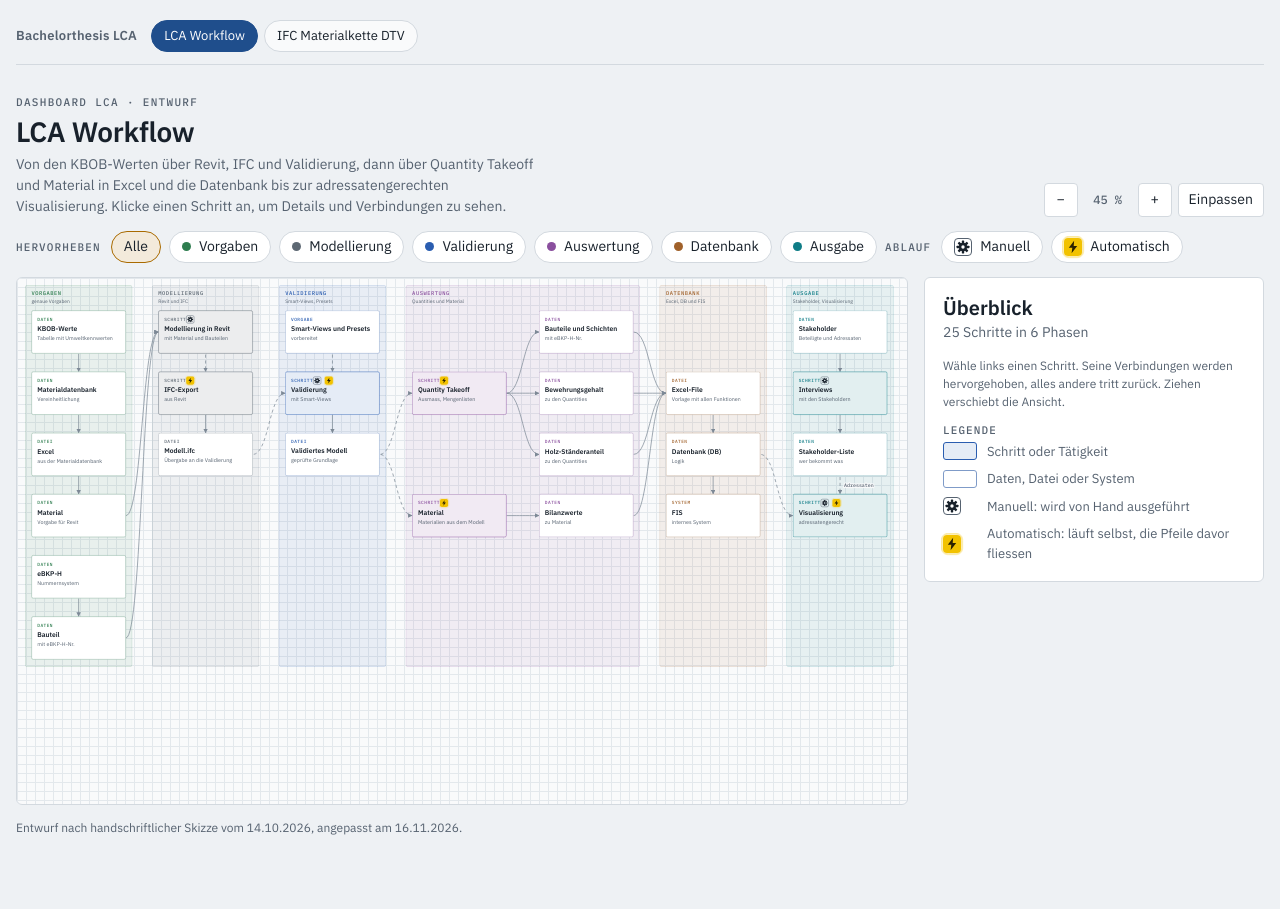
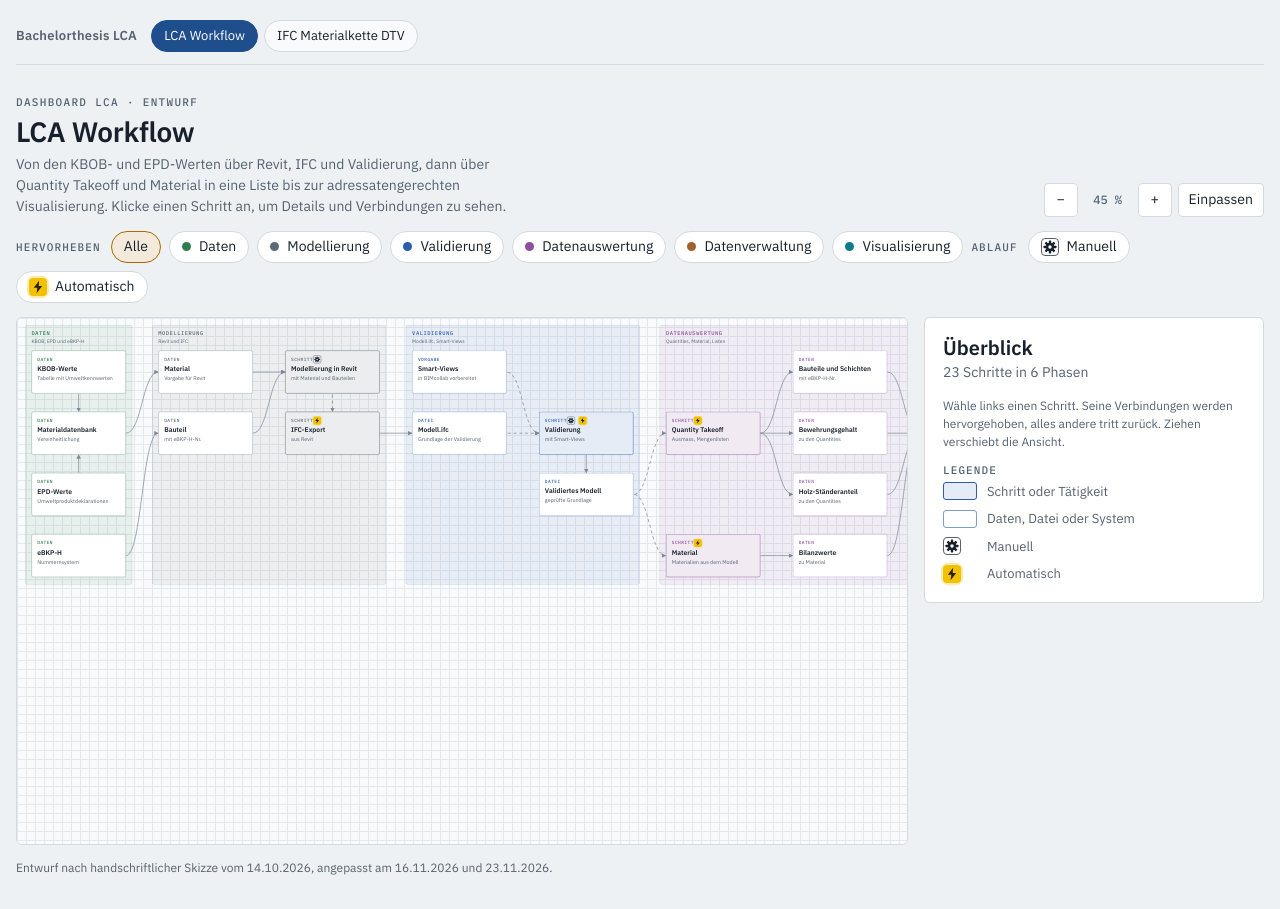
Before and after one commit to HEDAatWG/lcawf, a plain HTML site: page index.html in a window 1280 px wide. Before the commit the page ends 869 px from the top, so only its background shows below. Drawn offline with Linux system fonts and the light colour scheme.

Commit message:
Update content in index.html for clarity and accuracy in LCA workflow description

```diff
--- a/index.html
+++ b/index.html
@@ -199,7 +199,7 @@ svg.edges { position: absolute; left: 0; top: 0; pointer-events: none; overflow:
     <div>
       <p class="kicker">Dashboard LCA · Entwurf</p>
       <h1>LCA Workflow</h1>
-      <p class="lead">Von den KBOB-Werten über Revit, IFC und Validierung, dann über Quantity Takeoff und Material in Excel und die Datenbank bis zur adressatengerechten Visualisierung. Klicke einen Schritt an, um Details und Verbindungen zu sehen.</p>
+      <p class="lead">Von den KBOB- und EPD-Werten über Revit, IFC und Validierung, dann über Quantity Takeoff und Material in eine Liste bis zur adressatengerechten Visualisierung. Klicke einen Schritt an, um Details und Verbindungen zu sehen.</p>
     </div>
     <div class="tools" role="group" aria-label="Zoom">
       <button class="tbtn" id="zout" type="button" aria-label="Verkleinern">−</button>
@@ -218,22 +218,22 @@ svg.edges { position: absolute; left: 0; top: 0; pointer-events: none; overflow:
     <aside class="panel" id="panel" aria-live="polite"></aside>
   </div>
 
-  <p class="foot">Entwurf nach handschriftlicher Skizze vom 14.10.2026, angepasst am 16.11.2026.</p>
+  <p class="foot">Entwurf nach handschriftlicher Skizze vom 14.10.2026, angepasst am 16.11.2026 und 23.11.2026.</p>
 </div>
 
 <script>
 (function () {
-  var NW = 210, NH = 96, GX = 72, GY = 40, PX = 32, TOP = 72, COLS = 7, ROWS = 6;
+  var NW = 210, NH = 96, GX = 72, GY = 40, PX = 32, TOP = 72, COLS = 10, ROWS = 4;
   var SW = PX * 2 + COLS * NW + (COLS - 1) * GX;
   var SH = TOP + ROWS * NH + (ROWS - 1) * GY + 32;
 
   var PH = [
-    { id: 'vor', name: 'Vorgaben', c: '--p-vor', d: 'genaue Vorgaben' },
-    { id: 'mod', name: 'Modellierung', c: '--p-mod', d: 'Revit und IFC' },
-    { id: 'val', name: 'Validierung', c: '--p-val', d: 'Smart-Views, Presets' },
-    { id: 'aus', name: 'Auswertung', c: '--p-aus', d: 'Quantities und Material', cols: 2 },
-    { id: 'dat', name: 'Datenbank', c: '--p-dat', d: 'Excel, DB und FIS' },
-    { id: 'out', name: 'Ausgabe', c: '--p-out', d: 'Stakeholder, Visualisierung' }
+    { id: 'vor', name: 'Daten', c: '--p-vor', d: 'KBOB, EPD und eBKP-H' },
+    { id: 'mod', name: 'Modellierung', c: '--p-mod', d: 'Revit und IFC', cols: 2 },
+    { id: 'val', name: 'Validierung', c: '--p-val', d: 'Modell.ifc, Smart-Views', cols: 2 },
+    { id: 'aus', name: 'Datenauswertung', c: '--p-aus', d: 'Quantities, Material, Listen', cols: 3 },
+    { id: 'dat', name: 'Datenverwaltung', c: '--p-dat', d: 'Liste und FIS' },
+    { id: 'out', name: 'Visualisierung', c: '--p-out', d: 'adressatengerecht' }
   ];
   var cc = 0;
   PH.forEach(function (p) { p.cols = p.cols || 1; p.c0 = cc; cc += p.cols; });
@@ -242,87 +242,58 @@ svg.edges { position: absolute; left: 0; top: 0; pointer-events: none; overflow:
 
   var NODES = [
     { id: 'kbob', ph: 'vor', col: 0, row: 0, kind: 'daten', t: 'KBOB-Werte', s: 'Tabelle mit Umweltkennwerten',
-      was: 'Ausgangsdaten für die Ökobilanz: eine Tabelle mit KBOB-Werten.',
-      skizze: 'Eingekreist, ganz oben unter «genaue Vorgaben».' },
+      was: 'Ausgangsdaten für die Ökobilanz: eine Tabelle mit KBOB-Werten.' },
     { id: 'matdb', ph: 'vor', col: 0, row: 1, kind: 'daten', t: 'Materialdatenbank', s: 'Vereinheitlichung',
-      was: 'Die Werte aus der Tabelle werden vereinheitlicht und in einer Materialdatenbank geführt. Daraus entsteht ein Excel mit dem Material.',
-      skizze: 'Pfeil von der Tabelle zur Materialdatenbank, dazu die grüne Notiz «Vereinheitlichung». Der frühere Pfeil «Anpassungen» direkt zur Modellierung ist gestrichen, es geht jetzt über das Excel.' },
-    { id: 'xmat', ph: 'vor', col: 0, row: 2, kind: 'datei', t: 'Excel', s: 'aus der Materialdatenbank',
-      was: 'Die Materialdatenbank wird als Excel ausgegeben. Daraus kommt das Material für die Modellierung.',
-      skizze: 'Rot eingezeichnet am 16.11.2026, unter der Materialdatenbank.' },
-    { id: 'vmat', ph: 'vor', col: 0, row: 3, kind: 'daten', t: 'Material', s: 'Vorgabe für Revit',
-      was: 'Das Material, das in der Modellierung in Revit verwendet wird. Es kommt aus dem Excel.',
-      skizze: 'Rot eingezeichnet am 16.11.2026, Pfeil vom Excel und weiter zur Modellierung.' },
-    { id: 'ebkph', ph: 'vor', col: 0, row: 4, kind: 'daten', t: 'eBKP-H', s: 'Nummernsystem',
-      was: 'Das Nummernsystem eBKP-H. Daraus stammt die Nummer der Bauteile.',
-      skizze: 'Rot eingezeichnet am 16.11.2026, Pfeil weiter zum Bauteil.' },
-    { id: 'vbt', ph: 'vor', col: 0, row: 5, kind: 'daten', t: 'Bauteil', s: 'mit eBKP-H-Nr.',
-      was: 'Das Bauteil mit seiner eBKP-H-Nummer, wie es in die Modellierung in Revit eingeht.',
-      skizze: 'Rot eingezeichnet am 16.11.2026, Pfeil weiter zur Modellierung.' },
-    { id: 'revit', ph: 'mod', col: 1, row: 0, kind: 'schritt', mode: 'man', t: 'Modellierung in Revit', s: 'mit Material und Bauteilen',
-      was: 'Das Gebäudemodell wird in Revit erstellt, mit dem Material aus dem Excel und den Bauteilen mit eBKP-H-Nr.',
-      skizze: 'Eingekreist. Zwei Pfeile führen hinein: Material und Bauteil, rot eingezeichnet am 16.11.2026.' },
-    { id: 'ifcx', ph: 'mod', col: 1, row: 1, kind: 'schritt', mode: 'auto', t: 'IFC-Export', s: 'aus Revit',
-      was: 'Das Revit-Modell wird automatisch als IFC exportiert.',
-      skizze: 'Grüne Beschriftung «IFC-Export» am Pfeil zwischen Modellierung und Modelldatei.' },
-    { id: 'ifc', ph: 'mod', col: 1, row: 2, kind: 'datei', t: 'Modell.ifc', s: 'Übergabe an die Validierung',
-      was: 'Die exportierte IFC-Datei ist die Grundlage für die Validierung.',
-      skizze: 'Der Pfeil führt vom IFC-Export zu «Modell.ifc» und weiter zur Validierung.' },
-    { id: 'presets', ph: 'val', col: 2, row: 0, kind: 'vorgabe', t: 'Smart-Views und Presets', s: 'vorbereitet',
-      was: 'Vorbereitete Smart-Views und Presets, mit denen das Modell geprüft wird.',
-      skizze: 'Grün geschrieben: «Vorbereitete Smart-Views», daneben «Presets».' },
-    { id: 'valid', ph: 'val', col: 2, row: 1, kind: 'schritt', mode: 'both', t: 'Validierung', s: 'mit Smart-Views',
-      was: 'Das IFC-Modell wird mit den vorbereiteten Smart-Views validiert. Der Schritt läuft teils automatisch und wird teils von Hand ausgeführt.',
-      skizze: 'Blau unterstrichen: «Validierung (Smart-Views)».' },
-    { id: 'vmodell', ph: 'val', col: 2, row: 2, kind: 'datei', t: 'Validiertes Modell', s: 'geprüfte Grundlage',
-      was: 'Das Modell nach der Validierung. Von hier gehen zwei Pfeile weg: Quantity Takeoff und Material.',
-      skizze: 'Grau hinterlegt als eigener Zwischenstand. Die zwei Pfeile sind nach deiner Rückmeldung ergänzt.' },
-    { id: 'qto', ph: 'aus', col: 3, row: 1, kind: 'schritt', mode: 'auto', t: 'Quantity Takeoff', s: 'Ausmass, Mengenlisten',
-      was: 'Aus dem validierten Modell werden die Mengen ausgezogen. Dazu gehören Bauteile und Schichten mit eBKP-H-Nr., der Bewehrungsgehalt und der Holz-Ständeranteil.',
-      skizze: 'In der Skizze «Ausmass» mit «Erstellung von Listen». Nach deiner Rückmeldung der erste von zwei Pfeilen aus dem validierten Modell.' },
-    { id: 'mat', ph: 'aus', col: 3, row: 3, kind: 'schritt', mode: 'auto', prov: true, t: 'Material', s: 'Materialien aus dem Modell',
-      was: 'Aus dem validierten Modell werden die Materialien ausgezogen. Die Bilanzwerte gehören dazu.',
-      skizze: 'Auf deinen Wunsch ergänzt, der zweite Pfeil aus dem validierten Modell.' },
-    { id: 'bt', ph: 'aus', col: 4, row: 0, kind: 'daten', t: 'Bauteile und Schichten', s: 'mit eBKP-H-Nr.',
-      was: 'Bauteile mit ihren Schichten und der eBKP-H-Nummer. Sie gehören zu den Quantities.',
-      skizze: 'In der Skizze mit Doppelpfeil verbunden und gemeinsam eingekreist, die eBKP-H-Nr. blau eingekreist. Nach deiner Rückmeldung zu den Quantities verschoben.' },
-    { id: 'bew', ph: 'aus', col: 4, row: 1, kind: 'daten', t: 'Bewehrungsgehalt', s: 'zu den Quantities',
-      was: 'Der Bewehrungsgehalt gehört zu den Quantities.',
-      skizze: 'Auf deinen Wunsch ergänzt.' },
-    { id: 'holz', ph: 'aus', col: 4, row: 2, kind: 'daten', t: 'Holz-Ständeranteil', s: 'zu den Quantities',
-      was: 'Der Holz-Ständeranteil gehört zu den Quantities.',
-      skizze: 'Auf deinen Wunsch ergänzt.' },
-    { id: 'bil', ph: 'aus', col: 4, row: 3, kind: 'daten', t: 'Bilanzwerte', s: 'zu Material',
-      was: 'Die Bilanzwerte gehören zum Material.',
-      skizze: 'Auf deinen Wunsch ergänzt.' },
-    { id: 'excel', ph: 'dat', col: 5, row: 1, kind: 'datei', t: 'Excel-File', s: 'Vorlage mit allen Funktionen',
-      was: 'Quantities und Material gehen direkt in die Excel-Vorlage, die alle benötigten Funktionen bereits enthält. Von dort geht es in die Datenbank.',
-      skizze: 'Grün: «Excel-File», «Vorlage mit allen Funktionen». Nach deiner Rückmeldung direkt nach dem Auszug und direkt vor der Datenbank.' },
-    { id: 'db', ph: 'dat', col: 5, row: 2, kind: 'daten', t: 'Datenbank (DB)', s: 'Logik',
-      was: 'Die Daten aus dem Excel-File werden in einer Datenbank mit eigener Logik geführt. Sie speist die Visualisierung, das FIS ist daran angehängt.',
-      skizze: 'Eingekreist «DB», links daneben «Logik».' },
-    { id: 'fis', ph: 'dat', col: 5, row: 3, kind: 'system', t: 'FIS', s: 'internes System',
-      was: 'Das FIS ist das interne System und hängt hinter der Datenbank.',
-      skizze: 'In der Skizze steht «FIS» unten mit einem Doppelpfeil. Nach deiner Rückmeldung habe ich es an die Datenbank angehängt.' },
-    { id: 'stkh', ph: 'out', col: 6, row: 0, kind: 'daten', t: 'Stakeholder', s: 'Beteiligte und Adressaten',
-      was: 'Die Stakeholder, für die die Ergebnisse aufbereitet werden. Mit ihnen werden die Interviews geführt.',
-      skizze: 'In der Skizze kein eigener Schritt, auf deinen Wunsch ergänzt.' },
-    { id: 'interv', ph: 'out', col: 6, row: 1, kind: 'schritt', mode: 'man', t: 'Interviews', s: 'mit den Stakeholdern',
-      was: 'Interviews mit den Stakeholdern. Daraus entsteht die Stakeholder-Liste.',
-      skizze: 'In der Skizze «Interviews» in Anführungszeichen neben dem FIS. Nach deiner Rückmeldung zwischen Stakeholder und Liste gesetzt.' },
-    { id: 'stake', ph: 'out', col: 6, row: 2, kind: 'daten', t: 'Stakeholder-Liste', s: 'wer bekommt was',
-      was: 'Die Liste der Stakeholder bestimmt, für wen die Visualisierung aufbereitet wird.',
-      skizze: 'Grün: «Stakeholder-Liste», direkt unter «adressatengerecht».' },
-    { id: 'viz', ph: 'out', col: 6, row: 3, kind: 'schritt', mode: 'both', t: 'Visualisierung', s: 'adressatengerecht',
-      was: 'Die Ergebnisse aus der Datenbank werden so aufbereitet, dass sie zu den jeweiligen Adressaten passen. Der Schritt läuft teils automatisch und wird teils von Hand ausgeführt.',
-      skizze: 'Grün: «Visualisierung», darunter «adressatengerecht».' }
+      was: 'Die KBOB-Werte und die EPD-Werte werden vereinheitlicht und in einer Materialdatenbank geführt. Daraus kommt das Material für die Modellierung.' },
+    { id: 'epd', ph: 'vor', col: 0, row: 2, kind: 'daten', t: 'EPD-Werte', s: 'Umweltproduktdeklarationen',
+      was: 'EPD-Werte als zweite Quelle für die Materialdatenbank.' },
+    { id: 'ebkph', ph: 'vor', col: 0, row: 3, kind: 'daten', t: 'eBKP-H', s: 'Nummernsystem',
+      was: 'Das Nummernsystem eBKP-H. Daraus stammt die Nummer der Bauteile.' },
+    { id: 'vmat', ph: 'mod', col: 1, row: 0, kind: 'daten', t: 'Material', s: 'Vorgabe für Revit',
+      was: 'Das Material aus der Materialdatenbank, das in der Modellierung in Revit verwendet wird.' },
+    { id: 'vbt', ph: 'mod', col: 1, row: 1, kind: 'daten', t: 'Bauteil', s: 'mit eBKP-H-Nr.',
+      was: 'Das Bauteil mit seiner eBKP-H-Nummer, wie es in die Modellierung in Revit eingeht.' },
+    { id: 'revit', ph: 'mod', col: 2, row: 0, kind: 'schritt', mode: 'man', t: 'Modellierung in Revit', s: 'mit Material und Bauteilen',
+      was: 'Das Gebäudemodell wird in Revit erstellt, mit dem Material aus der Materialdatenbank und den Bauteilen mit eBKP-H-Nr.' },
+    { id: 'ifcx', ph: 'mod', col: 2, row: 1, kind: 'schritt', mode: 'auto', t: 'IFC-Export', s: 'aus Revit',
+      was: 'Das Revit-Modell wird automatisch als IFC exportiert.' },
+    { id: 'ifc', ph: 'val', col: 3, row: 1, kind: 'datei', t: 'Modell.ifc', s: 'Grundlage der Validierung',
+      was: 'Die exportierte IFC-Datei ist die Grundlage für die Validierung.' },
+    { id: 'presets', ph: 'val', col: 3, row: 0, kind: 'vorgabe', t: 'Smart-Views', s: 'in BIMcollab vorbereitet',
+      was: 'In BIMcollab vorbereitete Smart-Views, mit denen das Modell geprüft wird.' },
+    { id: 'valid', ph: 'val', col: 4, row: 1, kind: 'schritt', mode: 'both', t: 'Validierung', s: 'mit Smart-Views',
+      was: 'Das IFC-Modell wird mit den vorbereiteten Smart-Views validiert. Der Schritt läuft teils automatisch und wird teils von Hand ausgeführt.' },
+    { id: 'vmodell', ph: 'val', col: 4, row: 2, kind: 'datei', t: 'Validiertes Modell', s: 'geprüfte Grundlage',
+      was: 'Das Modell nach der Validierung. Von hier gehen zwei Pfeile weg: Quantity Takeoff und Material.' },
+    { id: 'qto', ph: 'aus', col: 5, row: 1, kind: 'schritt', mode: 'auto', t: 'Quantity Takeoff', s: 'Ausmass, Mengenlisten',
+      was: 'Aus dem validierten Modell werden die Mengen ausgezogen. Dazu gehören Bauteile und Schichten mit eBKP-H-Nr., der Bewehrungsgehalt und der Holz-Ständeranteil.' },
+    { id: 'mat', ph: 'aus', col: 5, row: 3, kind: 'schritt', mode: 'auto', prov: true, t: 'Material', s: 'Materialien aus dem Modell',
+      was: 'Aus dem validierten Modell werden die Materialien ausgezogen. Die Bilanzwerte gehören dazu.' },
+    { id: 'bt', ph: 'aus', col: 6, row: 0, kind: 'daten', t: 'Bauteile und Schichten', s: 'mit eBKP-H-Nr.',
+      was: 'Bauteile mit ihren Schichten und der eBKP-H-Nummer. Sie gehören zu den Quantities.' },
+    { id: 'bew', ph: 'aus', col: 6, row: 1, kind: 'daten', t: 'Bewehrungsgehalt', s: 'zu den Quantities',
+      was: 'Der Bewehrungsgehalt gehört zu den Quantities.' },
+    { id: 'holz', ph: 'aus', col: 6, row: 2, kind: 'daten', t: 'Holz-Ständeranteil', s: 'zu den Quantities',
+      was: 'Der Holz-Ständeranteil gehört zu den Quantities.' },
+    { id: 'bil', ph: 'aus', col: 6, row: 3, kind: 'daten', t: 'Bilanzwerte', s: 'zu Material',
+      was: 'Die Bilanzwerte gehören zum Material.' },
+    { id: 'lausg', ph: 'aus', col: 7, row: 1, kind: 'schritt', mode: 'man', t: 'Listenausgabe', s: 'Ausgabe von Listen in BIMcollab Zoom',
+      was: 'Quantities und Material werden als Listen in BIMcollab Zoom ausgegeben. Daraus entsteht die Liste.' },
+    { id: 'liste', ph: 'dat', col: 8, row: 1, kind: 'datei', t: 'Liste', s: 'Quantities und Material',
+      was: 'Quantities und Material werden in einer Liste zusammengeführt. Sie speist die Visualisierung, das FIS ist daran angehängt.' },
+    { id: 'fis', ph: 'dat', col: 8, row: 2, kind: 'system', t: 'FIS', s: 'internes System',
+      was: 'Das FIS ist das interne System und hängt hinter der Liste.' },
+    { id: 'stake', ph: 'out', col: 9, row: 0, kind: 'daten', t: 'Interessen Stakeholder', s: 'wer braucht was',
+      was: 'Die Interessen der Stakeholder bestimmen, wie die Visualisierung aufbereitet wird.' },
+    { id: 'viz', ph: 'out', col: 9, row: 1, kind: 'schritt', mode: 'both', t: 'Visualisierung', s: 'adressatengerecht',
+      was: 'Die Ergebnisse aus der Liste werden so aufbereitet, dass sie zu den Interessen der jeweiligen Adressaten passen. Der Schritt läuft teils automatisch und wird teils von Hand ausgeführt.' },
   ];
   var EDGES = [
     { from: 'kbob', to: 'matdb' },
-    { from: 'matdb', to: 'xmat' },
-    { from: 'xmat', to: 'vmat' },
+    { from: 'epd', to: 'matdb' },
+    { from: 'matdb', to: 'vmat' },
+    { from: 'ebkph', to: 'vbt' },
     { from: 'vmat', to: 'revit' },
-    { from: 'ebkph', to: 'vbt' },
     { from: 'vbt', to: 'revit' },
     { from: 'revit', to: 'ifcx' },
     { from: 'ifcx', to: 'ifc' },
@@ -335,15 +306,13 @@ svg.edges { position: absolute; left: 0; top: 0; pointer-events: none; overflow:
     { from: 'qto', to: 'bew' },
     { from: 'qto', to: 'holz' },
     { from: 'mat', to: 'bil' },
-    { from: 'bt', to: 'excel' },
-    { from: 'bew', to: 'excel' },
-    { from: 'holz', to: 'excel' },
-    { from: 'bil', to: 'excel' },
-    { from: 'excel', to: 'db' },
-    { from: 'db', to: 'fis' },
-    { from: 'db', to: 'viz' },
-    { from: 'stkh', to: 'interv' },
-    { from: 'interv', to: 'stake' },
+    { from: 'bt', to: 'lausg' },
+    { from: 'bew', to: 'lausg' },
+    { from: 'holz', to: 'lausg' },
+    { from: 'bil', to: 'lausg' },
+    { from: 'lausg', to: 'liste' },
+    { from: 'liste', to: 'fis' },
+    { from: 'liste', to: 'viz' },
     { from: 'stake', to: 'viz', label: 'Adressaten' }
   ];
 
@@ -592,7 +561,6 @@ svg.edges { position: absolute; left: 0; top: 0; pointer-events: none; overflow:
     }
 
     panel.appendChild(section('Was passiert hier', mk('p', '', n.was)));
-    panel.appendChild(section('Aus der Skizze', mk('p', '', n.skizze)));
     if (n.klaeren) {
       var w = section('Zu klären', mk('p', '', n.klaeren), 'warnbox');
       panel.appendChild(w);
@@ -632,8 +600,8 @@ svg.edges { position: absolute; left: 0; top: 0; pointer-events: none; overflow:
     function row(sw, txt) { lg.appendChild(sw); lg.appendChild(mk('span', '', txt)); }
     row(mk('span', 'sw proc'), 'Schritt oder Tätigkeit');
     row(mk('span', 'sw'), 'Daten, Datei oder System');
-    row(modeEl('man'), 'Manuell: wird von Hand ausgeführt');
-    row(modeEl('auto'), 'Automatisch: läuft selbst, die Pfeile davor fliessen');
+    row(modeEl('man'), 'Manuell');
+    row(modeEl('auto'), 'Automatisch');
     if (HAS_OPEN) {
       var b2 = mk('span', 'sw b'); b2.appendChild(mk('span', 'badge q', '?'));
       row(b2, 'Beschriftung zu klären');
```
